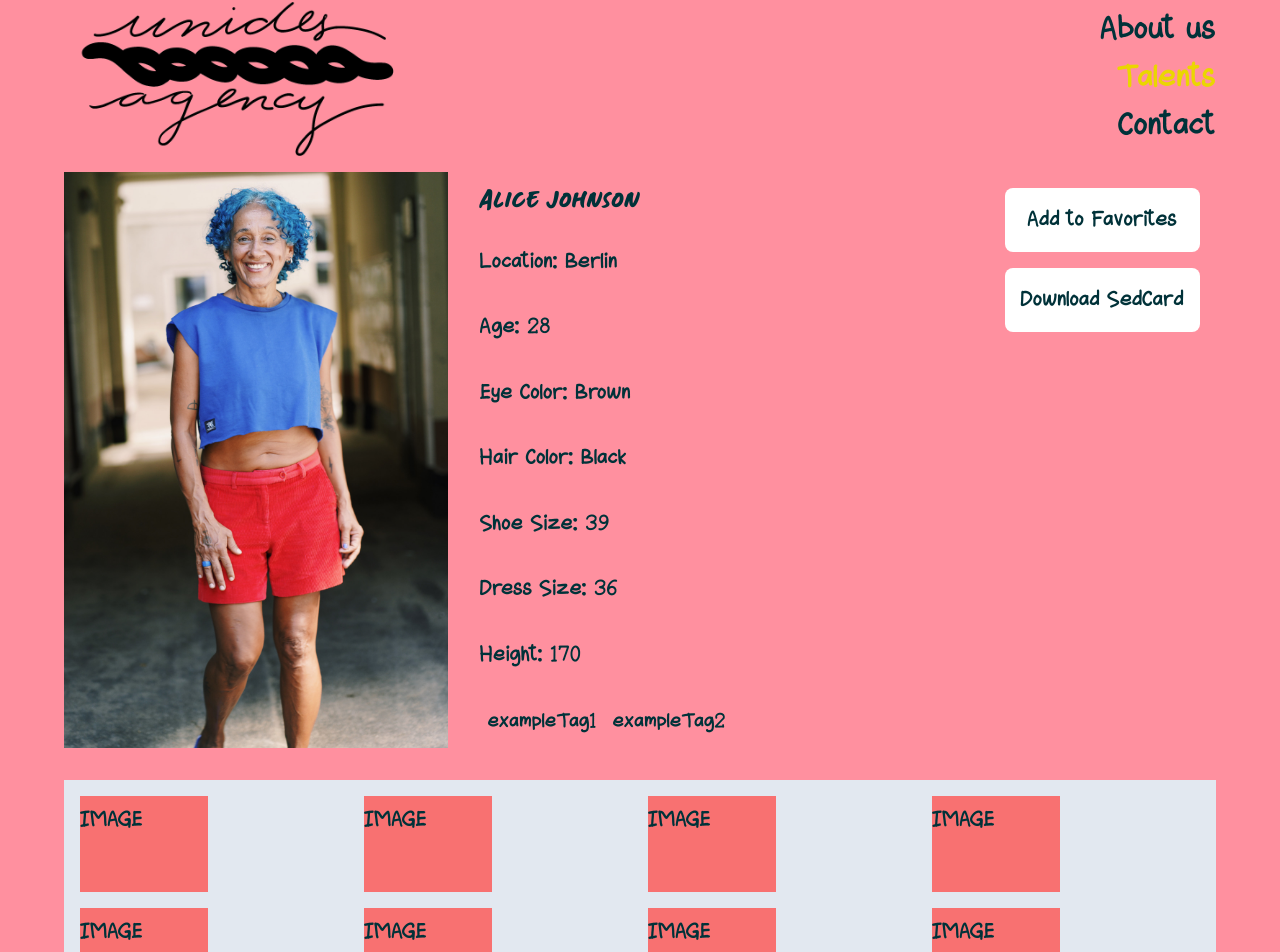
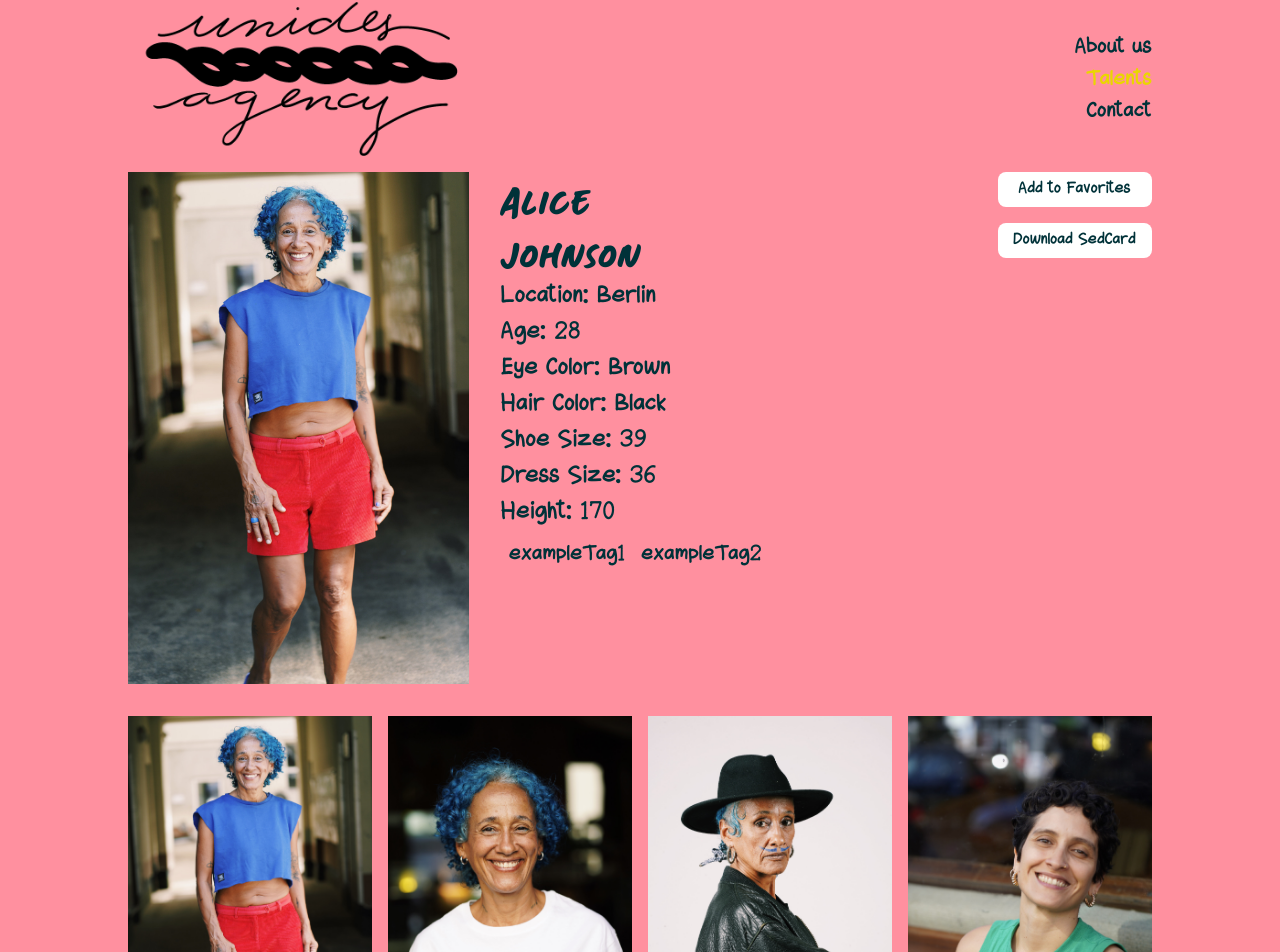
Before and after one commit to unides-agency/website, a Next.js app: page /talents/1 in a window 1280 px wide. Shown: the part 22-974 px from the top of the page. Built offline with nearby package versions, Linux system fonts and the light colour scheme.

Commit message:
font size updates added - minor layout fixes

```diff
--- a/src/app/globals.css
+++ b/src/app/globals.css
@@ -11,8 +11,8 @@
 @font-face {
   font-family: "primary";
   src: url("/fonts/hello-world.ttf") format("truetype");
-  /* font-weight: normal; */
-  /* font-style: normal; */
+  font-weight: normal;
+  font-style: normal;
 }
 
 @font-face {
@@ -25,7 +25,6 @@
 @layer base {
   body {
     font-family: "primary", sans-serif;
-    font-size: 2rem;
     color: #003239;
   }
 }
--- a/src/app/layout.tsx
+++ b/src/app/layout.tsx
@@ -16,9 +16,9 @@ export default function RootLayout({
 }>) {
   return (
     <html lang="en">
-      <body className={cn("bg-primary w-full ")}>
+      <body className={cn("bg-primary w-full text-base ")}>
         <Header />
-        <main className="mx-auto w-[90%]">{children}</main>
+        <main className="mx-auto w-[80%]">{children}</main>
         <Footer />
       </body>
     </html>
--- a/src/app/page.tsx
+++ b/src/app/page.tsx
@@ -2,9 +2,19 @@ export default function Home() {
   return (
     <section>
       <h1>Home</h1>
-      <p>
+      <p className="text-lg ">
         Welcome to our talent agency website. We provide models, actors, and other talent for
-        events, photoshoot
+        events, photoshoot. Lorem ipsum dolor sit amet, consectetur adipiscing elit. Sed do eiusmod
+        tempor incididunt ut, Welcome to our talent agency website. We provide models, actors, and
+        other talent for events, photoshoot. Lorem ipsum dolor sit amet, consectetur adipiscing
+        elit. Sed do eiusmod tempor incididunt ut, Welcome to our talent agency website. We provide
+        models, actors, and other talent for events, photoshoot. Lorem ipsum dolor sit amet,
+        consectetur adipiscing elit. Sed do eiusmod tempor incididunt ut, Welcome to our talent
+        agency website. We provide models, actors, and other talent for events, photoshoot. Lorem
+        ipsum dolor sit amet, consectetur adipiscing elit. Sed do eiusmod tempor incididunt ut,
+        Welcome to our talent agency website. We provide models, actors, and other talent for
+        events, photoshoot. Lorem ipsum dolor sit amet, consectetur adipiscing elit. Sed do eiusmod
+        tempor incididunt ut,
       </p>
     </section>
   );
--- a/src/app/talents/[id]/page.tsx
+++ b/src/app/talents/[id]/page.tsx
@@ -28,18 +28,19 @@ export default function TalentPage() {
             alt={`artist-avatar-${talent.firstName}`}
           />
         </aside>
-        <article className=" w-full md:flex-1 flex flex-col justify-between relative ">
-          <h2 aria-label="talent-name" className="font-secondary">
-            {talent.firstName} {talent.lastName}
+        <article className=" w-full md:flex-1 flex flex-col  relative ">
+          <h2 aria-label="talent-name" className="font-secondary text-2xl ">
+            {talent.firstName} <br />
+            {talent.lastName}
           </h2>
-          <p>Location: {talent.location}</p>
-          <p>Age: {talent.age}</p>
-          <p>Eye Color: {talent.eyeColor}</p>
-          <p>Hair Color: {talent.hairColor}</p>
-          <p>Shoe Size: {talent.shoeSize}</p>
-          <p>Dress Size: {talent.dressSize}</p>
-          <p>Height: {talent.height}</p>
-          <div className="text-3xl w-full flex flex-wrap">
+          <p className="text-lg">Location: {talent.location}</p>
+          <p className="text-lg">Age: {talent.age}</p>
+          <p className="text-lg">Eye Color: {talent.eyeColor}</p>
+          <p className="text-lg">Hair Color: {talent.hairColor}</p>
+          <p className="text-lg">Shoe Size: {talent.shoeSize}</p>
+          <p className="text-lg">Dress Size: {talent.dressSize}</p>
+          <p className="text-lg">Height: {talent.height}</p>
+          <div className="w-full flex flex-wrap">
             {talent.tags.map((tag) => (
               <span className="p-2 rounded-xl" key={tag}>
                 {tag}
@@ -48,7 +49,7 @@ export default function TalentPage() {
           </div>
 
           {/* BUTTONS */}
-          <div className=" absolute top-4 right-4 flex flex-col gap-4">
+          <div className="text-xs absolute top-0 right-0 flex flex-col gap-4">
             <button
               type="button"
               className="bg-white px-4 py-2 rounded-lg"
@@ -68,15 +69,10 @@ export default function TalentPage() {
       </section>
 
       {/* IMAGE GALLERY */}
-      <section className="bg-slate-200 grid grid-cols-2 md:grid-cols-4 gap-4 p-4">
-        <div className="w-32 h-24 bg-red-400">IMAGE</div>
-        <div className="w-32 h-24 bg-red-400">IMAGE</div>
-        <div className="w-32 h-24 bg-red-400">IMAGE</div>
-        <div className="w-32 h-24 bg-red-400">IMAGE</div>
-        <div className="w-32 h-24 bg-red-400">IMAGE</div>
-        <div className="w-32 h-24 bg-red-400">IMAGE</div>
-        <div className="w-32 h-24 bg-red-400">IMAGE</div>
-        <div className="w-32 h-24 bg-red-400">IMAGE</div>
+      <section className=" grid grid-cols-2 md:grid-cols-4 gap-4 ">
+        {talents.map((talent, index) => (
+          <Image key={index} src={talent.img} width={600} height={800} alt="img" />
+        ))}
       </section>
     </>
   );
--- a/src/app/talents/page.tsx
+++ b/src/app/talents/page.tsx
@@ -7,9 +7,9 @@ export default function Talents() {
 
   return (
     <section>
-      <ul className={cn("grid grid-cols-5 gap-6 place-items-center")}>
+      <ul className={cn("grid grid-cols-4 gap-6 place-items-center")}>
         {talents.map((talent) => (
-          <li className={cn("group relative", " overflow-hidden")} key={talent.id}>
+          <li className={cn("group relative")} key={talent.id}>
             <ArtistCard talent={talent} />
           </li>
         ))}
--- a/src/components/ArtistCard.tsx
+++ b/src/components/ArtistCard.tsx
@@ -21,7 +21,9 @@ export default function ArtistCard({ talent }: { talent: Talent }) {
             "absolute z-20 bottom-0 right-2"
           )}
         >
-          {talent.firstName} {talent.lastName}
+          {talent.firstName}
+          <br />
+          {talent.lastName}
         </p>
       </div>
 
--- a/src/components/Footer.tsx
+++ b/src/components/Footer.tsx
@@ -4,7 +4,7 @@ import Link from "next/link";
 
 export default function Footer() {
   return (
-    <footer className={cn("w-[90%] flex items-center justify-between mx-auto pb-4 pt-6")}>
+    <footer className={cn("w-[80%] flex items-center justify-between mx-auto pb-4 pt-6")}>
       <Link href="/">
         <Image src="/images/logo-black.png" alt="unides-logo" width={350} height={400} />
       </Link>
--- a/src/components/Header.tsx
+++ b/src/components/Header.tsx
@@ -5,7 +5,7 @@ import Image from "next/image";
 
 export default function Header() {
   return (
-    <header className={cn("w-[90%] flex items-center justify-between mx-auto pb-4 pt-6")}>
+    <header className={cn("w-[80%] flex items-center justify-between mx-auto pb-4 pt-6")}>
       <Link href="/">
         <Image src="/images/logo-black.png" alt="unides-logo" width={350} height={400} />
       </Link>
--- a/src/components/Navbar.tsx
+++ b/src/components/Navbar.tsx
@@ -7,7 +7,7 @@ export default function Navbar() {
   const path = usePathname();
 
   return (
-    <nav className="text-5xl">
+    <nav className="">
       <ul className={cn("flex flex-col justify-around items-end")}>
         <li
           className={cn(
--- a/src/data/talents.json
+++ b/src/data/talents.json
@@ -29,8 +29,8 @@
   },
   {
     "id": "3",
-    "firstName": "Charlie",
-    "lastName": "Brown",
+    "firstName": "Charlie Garcia",
+    "lastName": "Brown Maria",
     "eyeColor": "Green",
     "hairColor": "Red",
     "height": 175,
--- a/tailwind.config.ts
+++ b/tailwind.config.ts
@@ -13,6 +13,21 @@ export default {
       md: "768px",
       lg: "1024px",
       xl: "1280px",
+    },
+    fontSize: {
+      xs: ["1.5rem", "0.8"],
+      sm: ["1.75rem", "0.8"],
+      base: ["2rem", "1"],
+      lg: ["2.25rem", "1"],
+      xl: ["2.5rem", "1.1"],
+      "2xl": ["3rem", "1.1"],
+      "3xl": ["3.75rem", "1.1"],
+      "4xl": ["4.5rem", "1.25"],
+      "5xl": ["6rem", "1.25"],
+      "6xl": ["7.5rem", "1.25"],
+      "7xl": ["9rem", "1.25"],
+      "8xl": ["12rem", "1.25"],
+      "9xl": ["16rem", "1.25"],
     },
     extend: {
       fontFamily: {
```
